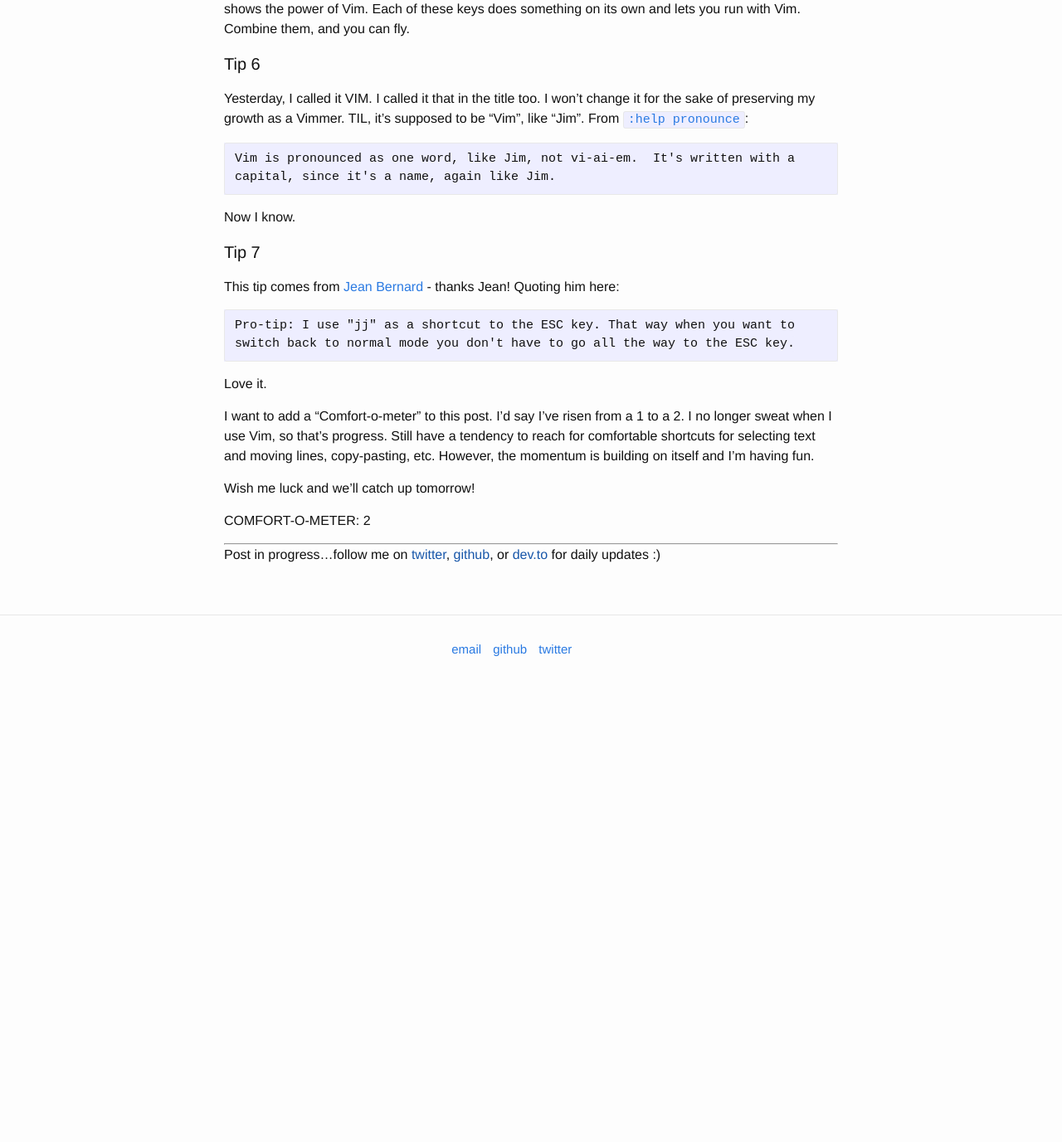
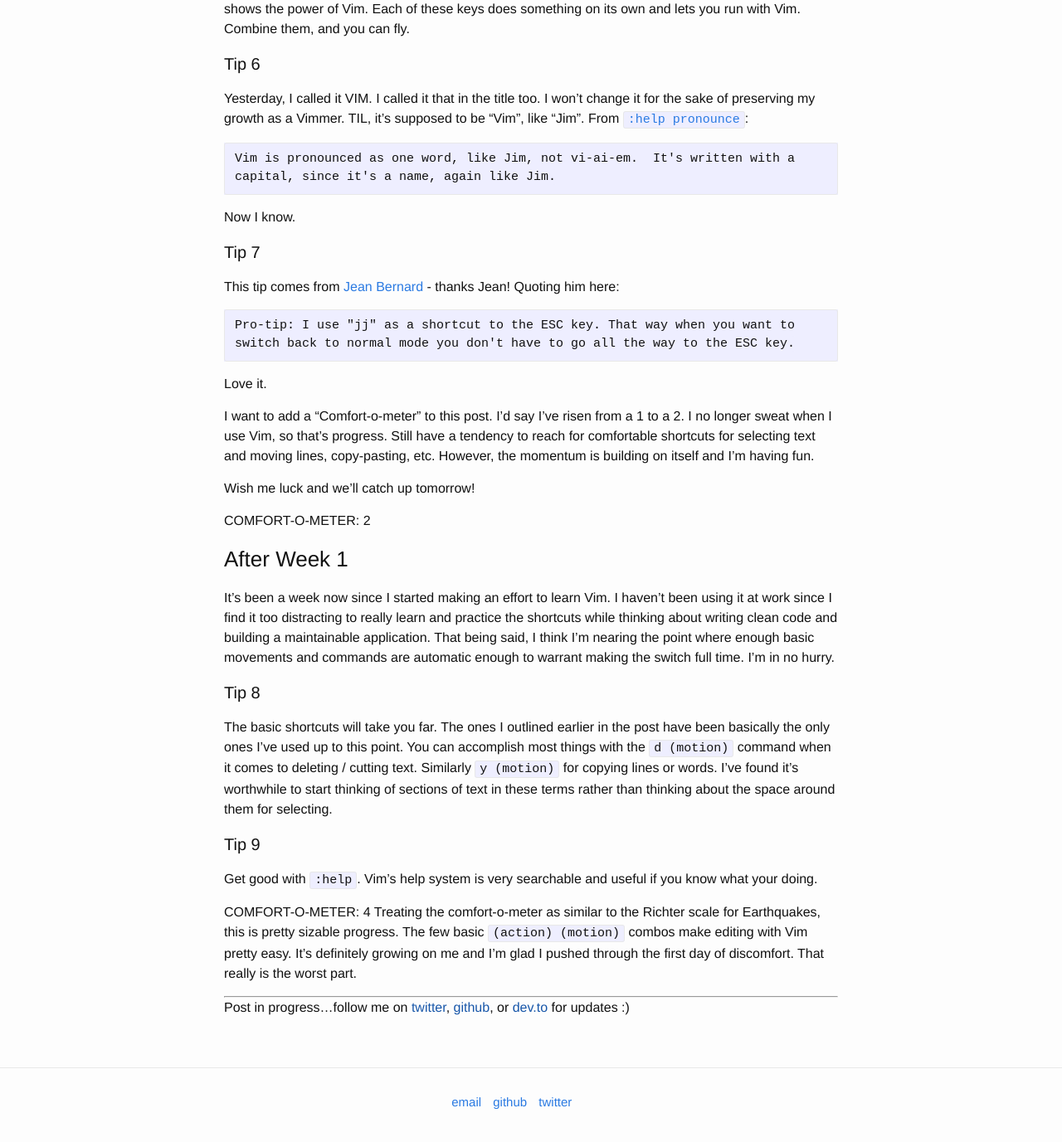
Before and after one commit to vincecampanale/blog, a Jekyll site: the page built from _posts/2017-08-01-first-two-weeks-vim.markdown, in a window 1280 px wide and 1400 px high, scrolled down 2739 px. Shown: the top 1377 px of the window at 83% size. Built offline with Jekyll 4.4.1, drawn with Linux system fonts in a browser that asks for light colours; before the commit the page ends 3593 px from its top, so only the background shows below that.

Commit message:
post(two-weeks-vim): end of week 1

```diff
--- a/_posts/2017-08-01-first-two-weeks-vim.markdown
+++ b/_posts/2017-08-01-first-two-weeks-vim.markdown
@@ -108,6 +108,19 @@ Wish me luck and we'll catch up tomorrow!
 
 COMFORT-O-METER: 2
 
+### After Week 1
+It's been a week now since I started making an effort to learn Vim. I haven't been using it at work since I find it too distracting to really learn and practice the shortcuts while thinking about writing clean code and building a maintainable application. That being said, I think I'm nearing the point where enough basic movements and commands are automatic enough to warrant making the switch full time. I'm in no hurry.
+
+#### Tip 8
+The basic shortcuts will take you far. The ones I outlined earlier in the post have been basically the only ones I've used up to this point. You can accomplish most things with the `d (motion)` command when it comes to deleting / cutting text. Similarly `y (motion)` for copying lines or words. I've found it's worthwhile to start thinking of sections of text in these terms rather than thinking about the space around them for selecting.
+
+#### Tip 9
+Get good with `:help`. Vim's help system is very searchable and useful if you know what your doing.
+
+COMFORT-O-METER: 4
+Treating the comfort-o-meter as similar to the Richter scale for Earthquakes, this is pretty sizable progress. The few basic `(action) (motion)` combos make editing with Vim pretty easy. It's definitely growing on me and I'm glad I pushed through the first day of discomfort. That really is the worst part.
+
+
 ---
 
-Post in progress...follow me on [twitter](), [github](), or [dev.to]() for daily updates :)
+Post in progress...follow me on [twitter](), [github](), or [dev.to]() for updates :)
```
